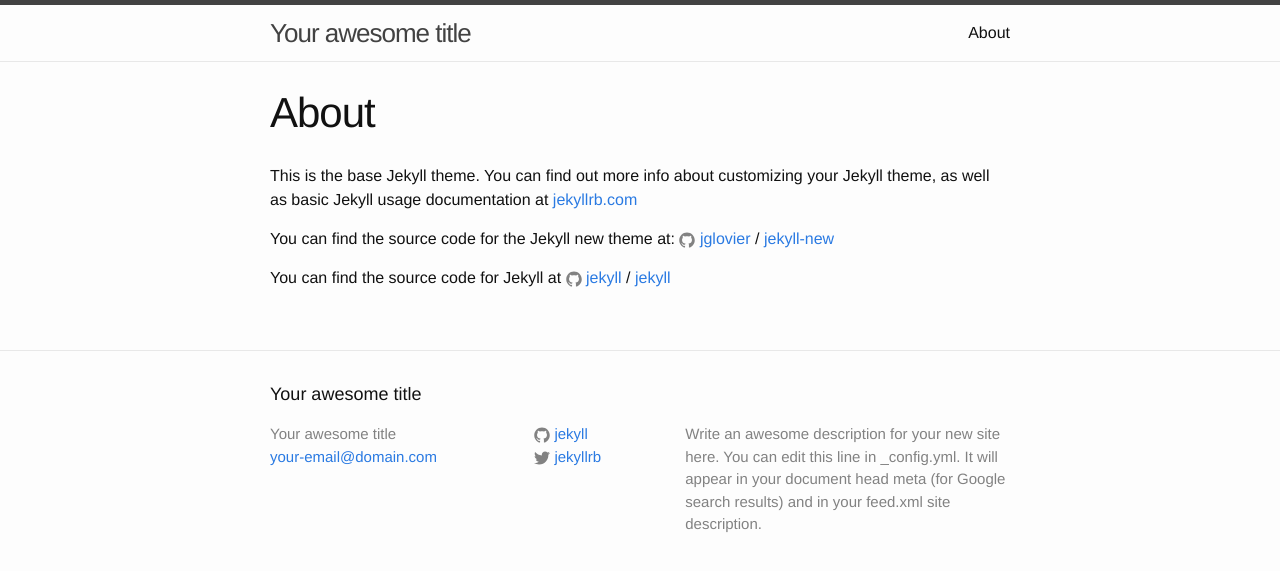
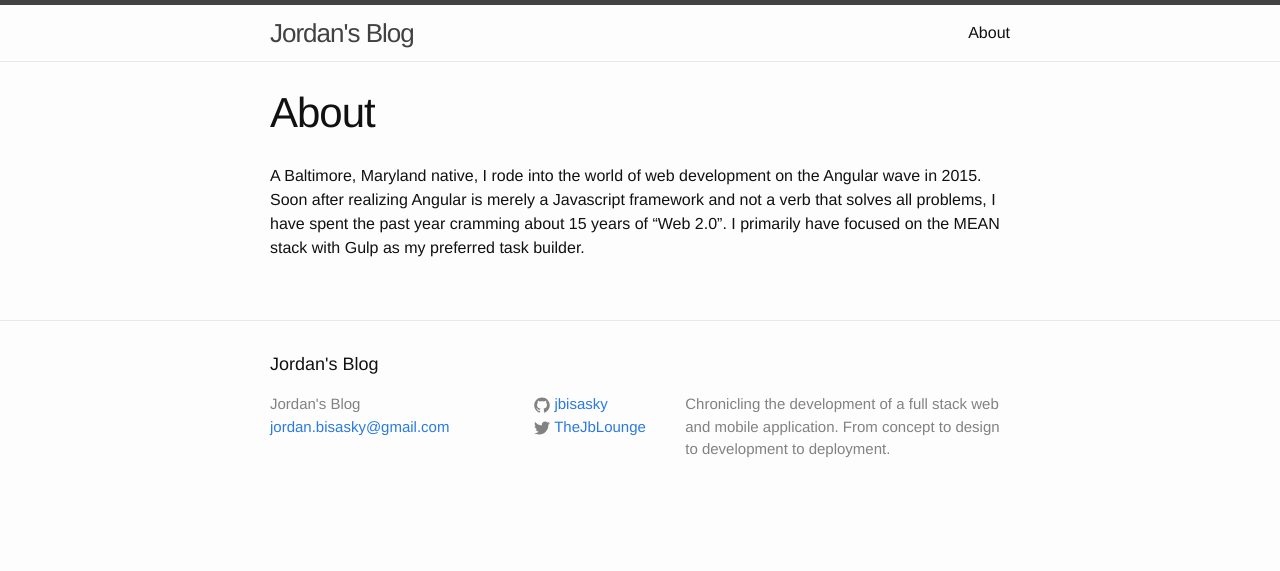
Before and after one commit to jbisasky/jbisasky.github.io, a Jekyll site: the page built from about.md, in a window 1280 px wide. Shown: the top 571 px of the page. Built offline with Jekyll 4.4.1, drawn with Linux system fonts in a browser that asks for light colours.

```diff
--- a/_config.yml
+++ b/_config.yml
@@ -6,16 +6,16 @@
 # 'jekyll serve'. If you change this file, please restart the server process.
 
 # Site settings
-title: Your awesome title
-email: your-email@domain.com
+title: Jordan's Blog
+author: Jordan Bisasky
+email: jordan.bisasky@gmail.com
 description: > # this means to ignore newlines until "baseurl:"
-  Write an awesome description for your new site here. You can edit this
-  line in _config.yml. It will appear in your document head meta (for
-  Google search results) and in your feed.xml site description.
+  Chronicling the development of a full stack web and mobile application. From
+  concept to design to development to deployment.
 baseurl: "" # the subpath of your site, e.g. /blog
-url: "http://yourdomain.com" # the base hostname & protocol for your site
-twitter_username: jekyllrb
-github_username:  jekyll
+url: "https://jbisasky.github.io/" # the base hostname & protocol for your site
+twitter_username: TheJbLounge
+github_username:  jbisasky
 
 # Build settings
 markdown: kramdown
--- a/about.md
+++ b/about.md
@@ -4,12 +4,8 @@ title: About
 permalink: /about/
 ---
 
-This is the base Jekyll theme. You can find out more info about customizing your Jekyll theme, as well as basic Jekyll usage documentation at [jekyllrb.com](http://jekyllrb.com/)
-
-You can find the source code for the Jekyll new theme at:
-{% include icon-github.html username="jglovier" %} /
-[jekyll-new](https://github.com/jglovier/jekyll-new)
-
-You can find the source code for Jekyll at
-{% include icon-github.html username="jekyll" %} /
-[jekyll](https://github.com/jekyll/jekyll)
+A Baltimore, Maryland native, I rode into the world of web development on
+the Angular wave in 2015. Soon after realizing Angular is merely
+a Javascript framework and not a verb that solves all problems, I have spent the
+past year cramming about 15 years of "Web 2.0". I primarily have focused on the
+MEAN stack with Gulp as my preferred task builder.
```
Also changed, not shown: _posts/2016-06-20-welcome-to-jekyll.markdown (+27 -3 lines), _posts/2016-06-21-the-pitch.markdown (added, +94 -0 lines), 1 other file.
